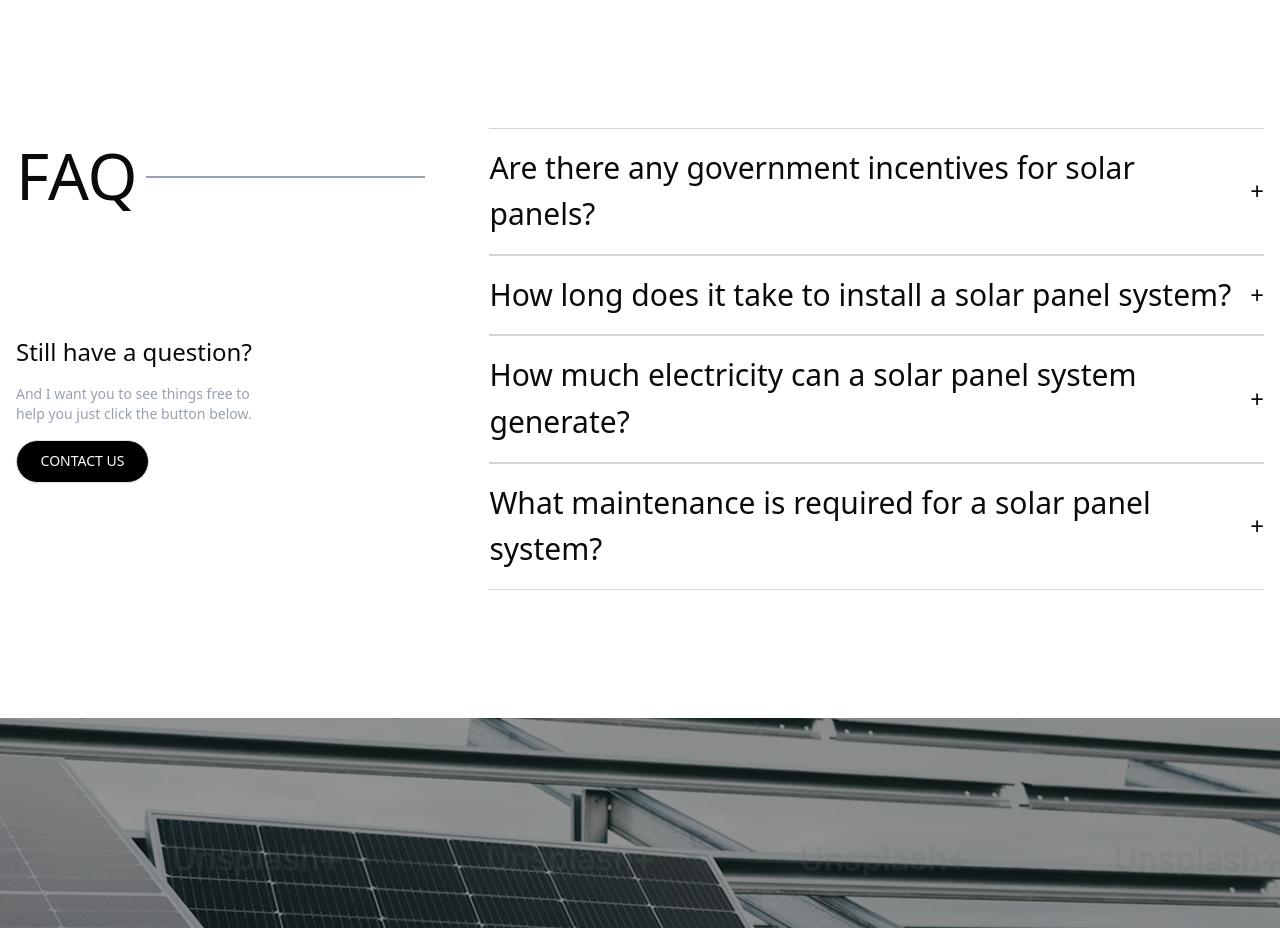
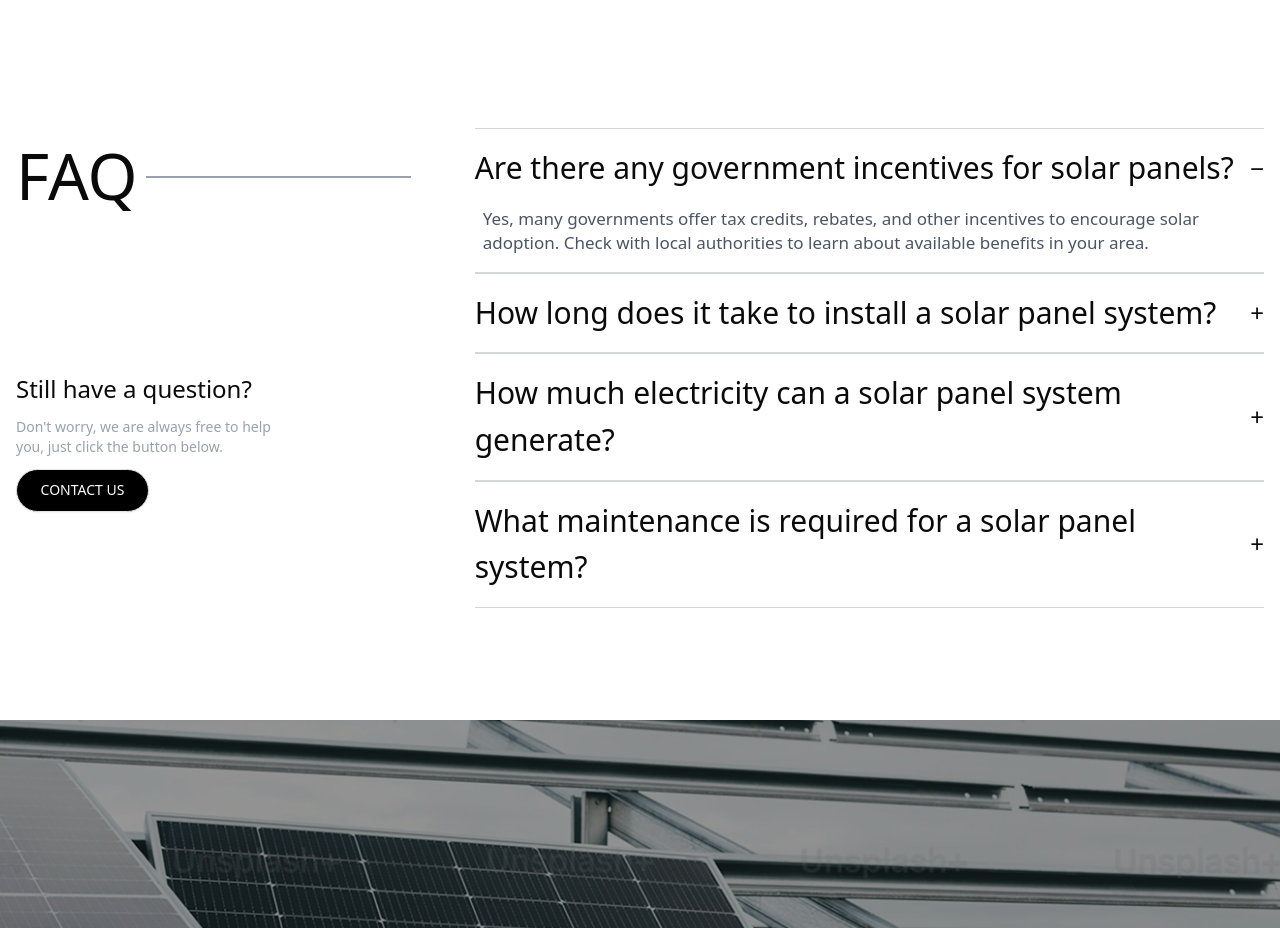
Before and after one commit to Kaveeshala/landing-page2, a Next.js app: page / in a window 1280 px wide. Shown: the part 5380-6308 px from the top of the page. Built offline with nearby package versions, Linux system fonts and the light colour scheme.

Commit message:
make FAQ section

```diff
--- a/app/components/FaQSection.jsx
+++ b/app/components/FaQSection.jsx
@@ -1,6 +1,7 @@
 "use client";
 import { Accordion, AccordionItem, AccordionTrigger, AccordionContent } from "@/components/ui/accordion";
 import { Button } from "@/components/ui/button";
+import { useState } from "react";
 
 export default function FaQSection() {
   const faqs = [
@@ -22,33 +23,40 @@ export default function FaQSection() {
     },
   ];
 
+  const [openItem, setOpenItem] = useState("faq-0");
+
   return (
     <div className="max-w-7xl mx-auto mt-28 px-4">
       <div className="flex flex-col lg:flex-row gap-16 items-start">
         {/* Left Section */}
-        <div className="w-full lg:w-1/3">
-          <div className="flex gap-2">
-            <h1 className="text-[64px] font-roboto">FAQ</h1>
-            <div className="w-full h-0.5 bg-gray-400 mt-12"></div>
+        <div className="w-full lg:w-1/3 flex flex-col justify-between min-h-[400px]">
+          <div>
+            <div className="flex gap-2">
+              <h1 className="text-[64px] font-roboto">FAQ</h1>
+              <div className="w-full h-0.5 bg-gray-400 mt-12"></div>
+            </div>
           </div>
-
-          <div className="flex flex-col gap-4 mt-28" style={{ width: '266px', height: '137px'}}>
+          <div className="flex flex-col gap-3 mb-4 mt-auto" style={{ width: '266px' }}>
             <h2 className="text-2xl font-roboto">Still have a question?</h2>
             <p className="font-roboto text-sm text-gray-400">
-              And I want you to see things free to help you just click the button below.
+              Don't worry, we are always free to help you, just click the button below.
             </p>
-            <Button
-                className="bg-black text-white rounded-full cursor-pointer w-[133px] h-[43px]
-                 border pt-[13px] pr-[21px] pb-[13px] pl-[21px] gap-[10px]"
-              >
-                CONTACT US
+            <Button className="bg-black text-white rounded-full cursor-pointer w-[133px] h-[43px]
+              border pt-[13px] pr-[21px] pb-[13px] pl-[21px] gap-[10px]">
+              CONTACT US
             </Button>
           </div>
         </div>
 
         {/* Right Section (Accordion) */}
-        <div className="w-full lg:w-2/3" style={{ width: '787px', height: '478px'}}>
-          <Accordion type="single" collapsible className="w-full">
+        <div className="w-full lg:w-2/3">
+          <Accordion
+            type="single"
+            collapsible
+            value={openItem}
+            onValueChange={(value) => setOpenItem(value)}
+            className="w-full"
+          >
             {faqs.map((faq, index) => (
               <AccordionItem key={index} value={`faq-${index}`} className="border-b border-t border-gray-300 last:border-b">
                 <AccordionTrigger className="group flex justify-between items-center w-full py-4 text-lg font-medium hover:no-underline focus:no-underline [&>svg]:hidden">
@@ -58,11 +66,10 @@ export default function FaQSection() {
                     <span className="hidden group-data-[state=open]:block">−</span>
                   </span>
                 </AccordionTrigger>
-                <AccordionContent className="text-gray-600 font-roboto font-light text-[16px] pb-4 px-2 transition-all duration-300">
+                <AccordionContent className="text-gray-600 font-roboto font-light text-[17px] pb-4 px-2 transition-all duration-300">
                   {faq.answer}
                 </AccordionContent>
               </AccordionItem>
-
             ))}
           </Accordion>
         </div>
```
